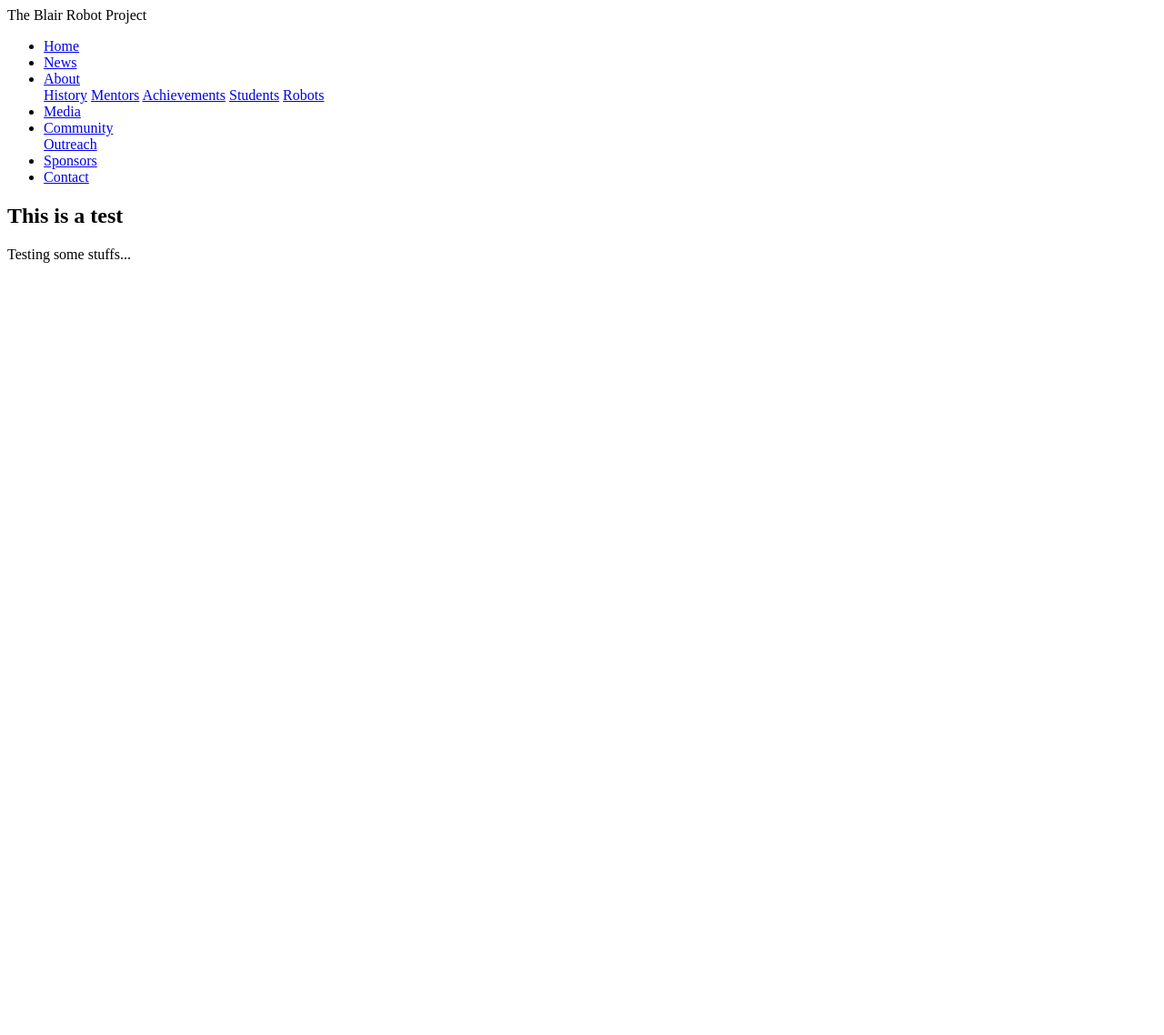
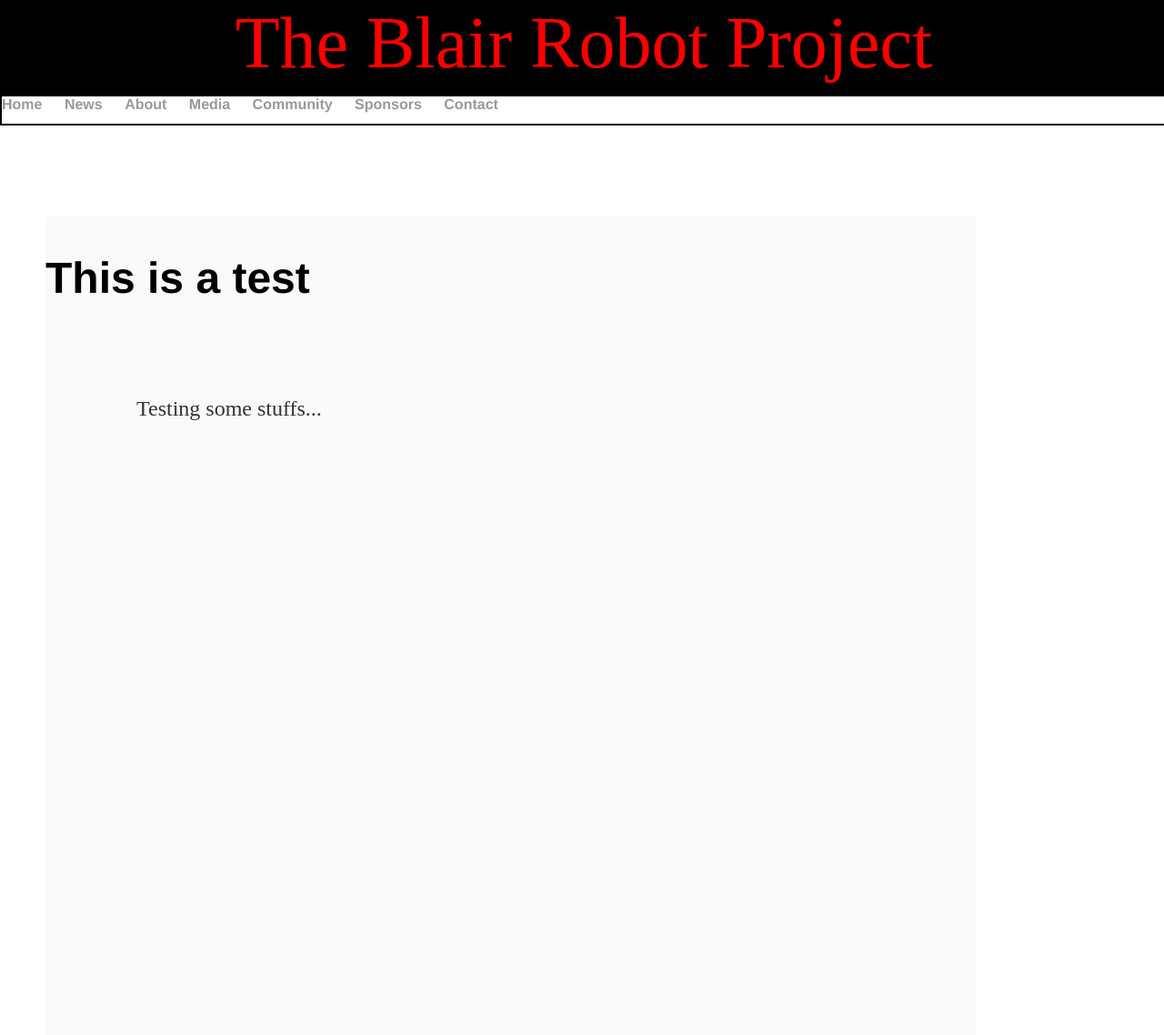
Before and after one commit to mouseythemouse/blair-robot-project.github.io, a Jekyll site: the page built from index.html, in a window 1280 px wide. Shown: the whole page at 91% size. Built offline with Jekyll 4.4.1, drawn with Linux system fonts in a browser that asks for light colours; before the commit the page ends 900 px from its top, so only the background shows below that.

Commit message:
Update default.html

```diff
--- a/_layouts/default.html
+++ b/_layouts/default.html
@@ -4,7 +4,7 @@
 		<!-- this guy is jekyll liquid tag-->
 			<title>{{ page.title }}</title>
 			<!-- css stylesheet -->
-			<link rel="stylesheet" type="text/css" href="blair-robot-project.github.io/css/main.css">
+			<link rel="stylesheet" type="text/css" href="/blair-robot-project.github.io/css/main.css">
 		</head>
 		<body>
 			<header>
```
